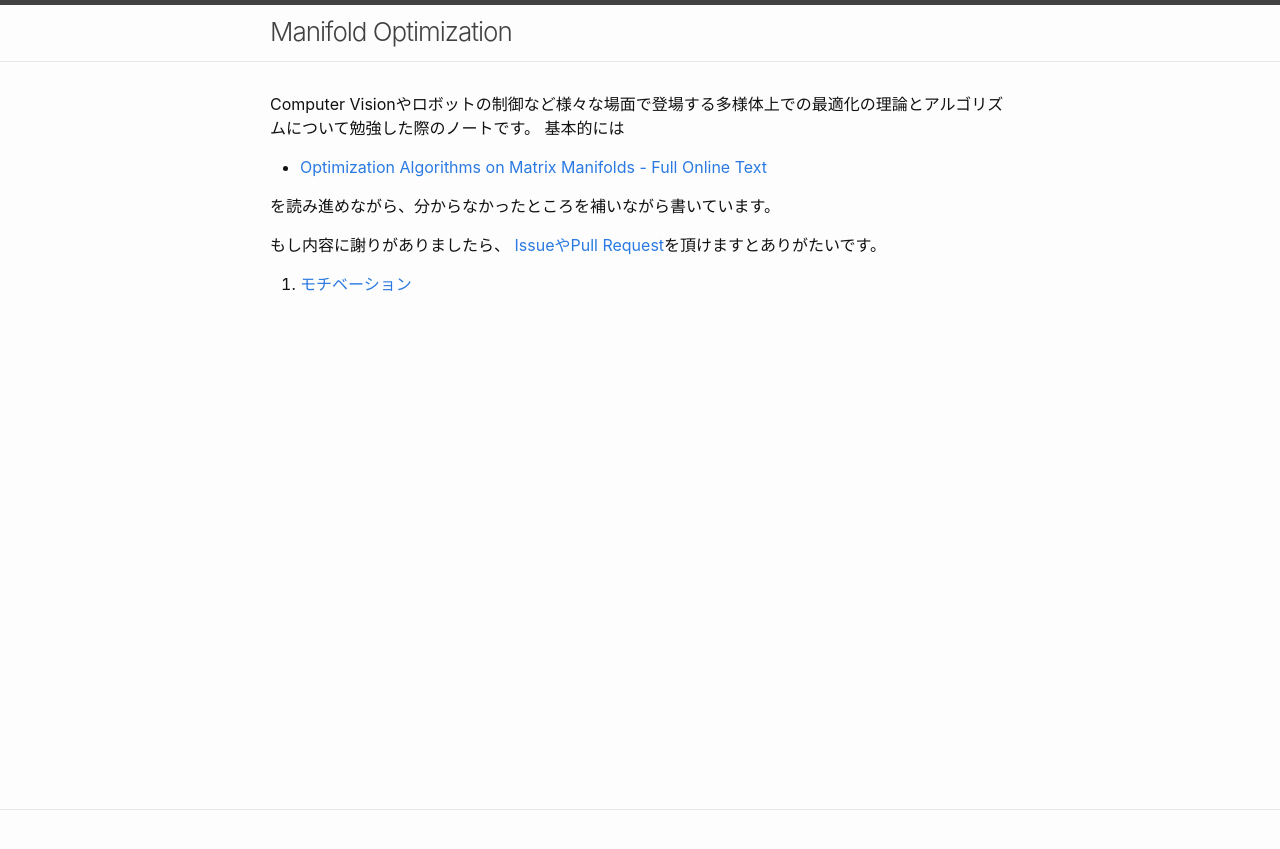
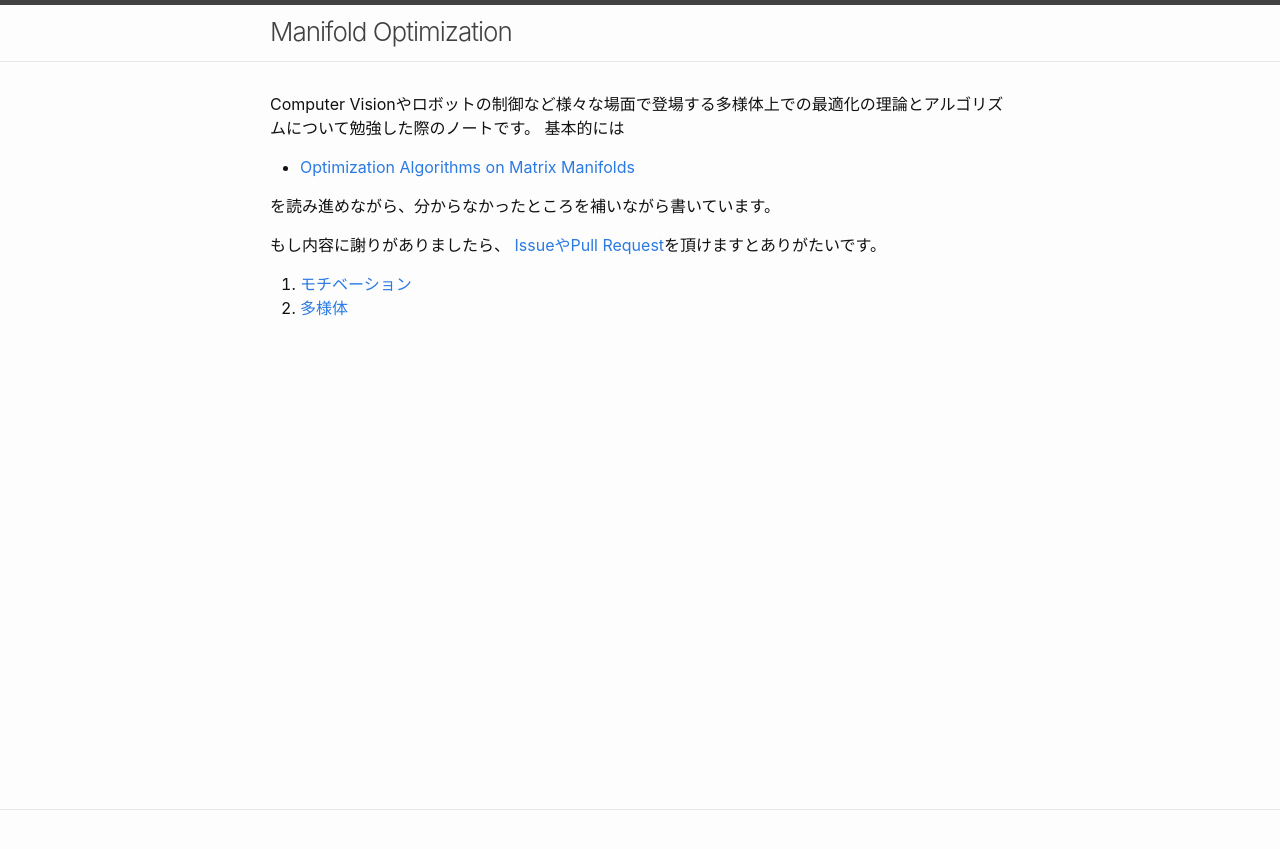
Before and after one commit to nineties/manifold-optimization, a Jekyll site: the page built from index.md, in a window 1280 px wide. Shown: the top 849 px of the page. Built offline with Jekyll 4.4.1, drawn with Linux system fonts in a browser that asks for light colours; our own code applies the rules of GitHub Pages for plain Markdown files.

Commit message:
[WIP] Add manifold

```diff
--- a/_sass/minima/custom-styles.scss
+++ b/_sass/minima/custom-styles.scss
@@ -1,2 +1,9 @@
 // Placeholder to allow defining custom styles that override everything else.
 // (Use `_sass/minima/custom-variables.scss` to override variable defaults)
+
+.definition {
+    padding: 10px;
+    padding-bottom: 0px;
+    margin-bottom: 10px;
+    border: 1px solid;
+}
--- a/index.md
+++ b/index.md
@@ -1,10 +1,11 @@
 Computer Visionやロボットの制御など様々な場面で登場する多様体上での最適化の理論とアルゴリズムについて勉強した際のノートです。
 基本的には
 
-- [Optimization Algorithms on Matrix Manifolds - Full Online Text](https://press.princeton.edu/absil)
+- [Optimization Algorithms on Matrix Manifolds](https://press.princeton.edu/absil)
 
 を読み進めながら、分からなかったところを補いながら書いています。
 
 もし内容に謝りがありましたら、 [IssueやPull Request](https://github.com/nineties/manifold-optimization)を頂けますとありがたいです。
 
 1. [モチベーション](motivation)
+2. [多様体](manifold)
```
Also changed, not shown: manifold.md (added, +49 -0 lines), images/chart.png (added).
